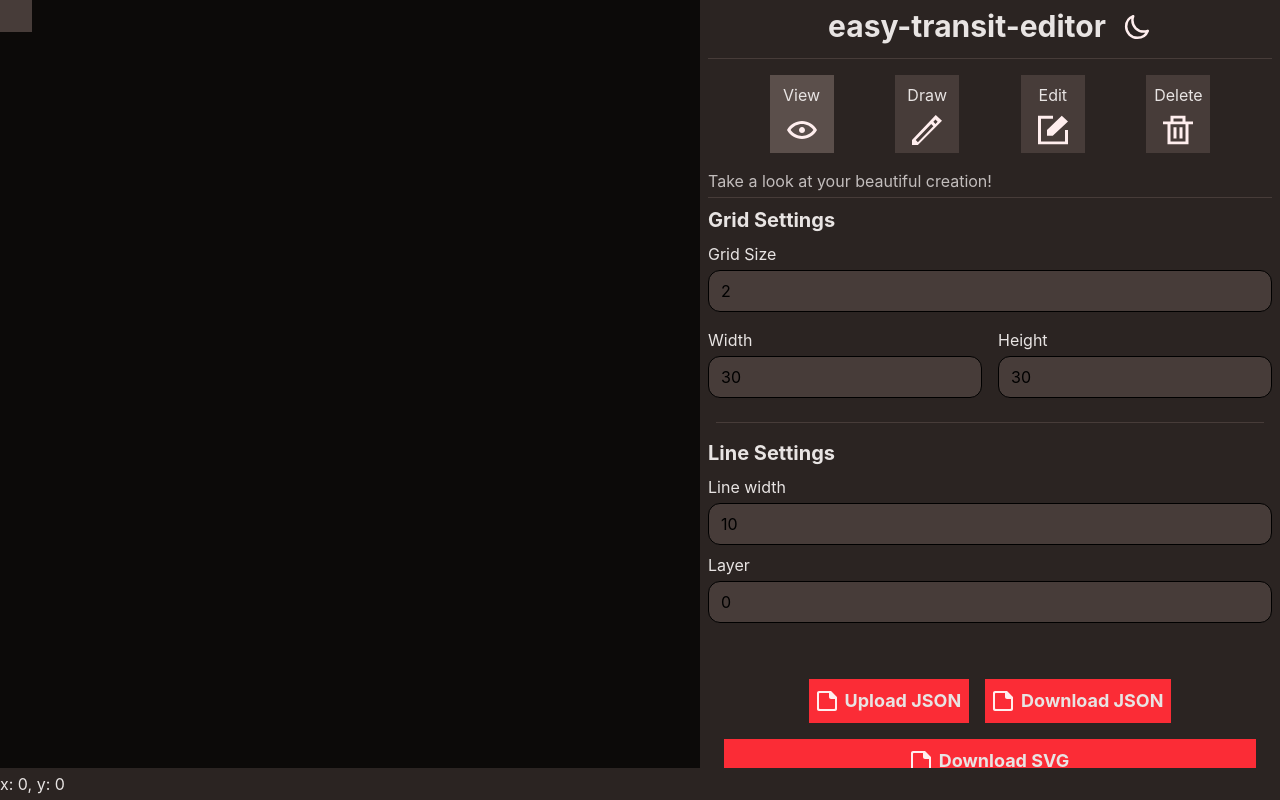
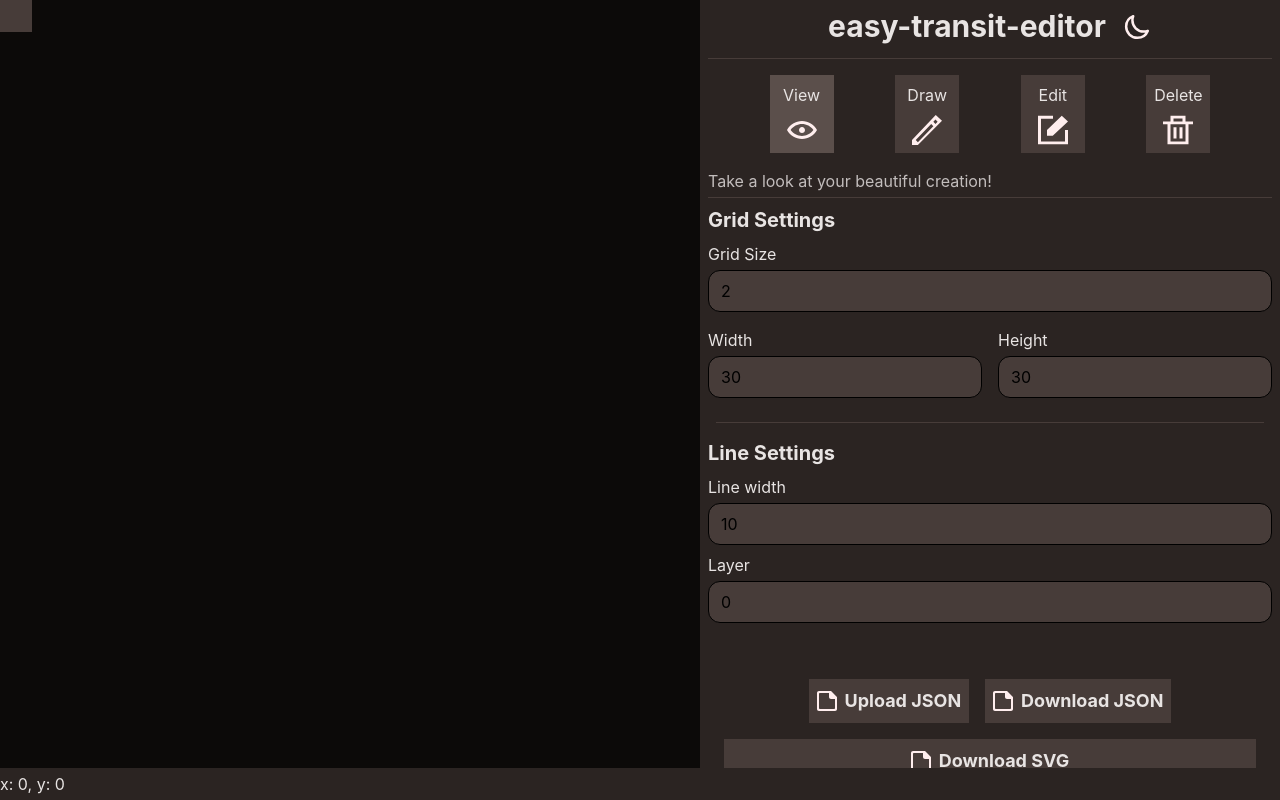
Before and after one commit to Timooosz/easy-transit-editor, a Svelte app: page / in a window 1280 px wide. Built offline with nearby package versions, Linux system fonts and the light colour scheme; some icons are missing.

Commit message:
Theme fixes

```diff
--- a/src/components/ActionSelector.svelte
+++ b/src/components/ActionSelector.svelte
@@ -8,7 +8,7 @@
     let selected = $derived( action.action === text);
 </script>
 
-<div class="flex flex-col justify-center items-center {selected ? getCurrentTheme().btn_default_selected : getCurrentTheme().btn_default} hover:{getCurrentTheme().btn_default_selected} py-2 w-16" on:click={() => {
+<div class="flex flex-col justify-center items-center {selected ? getCurrentTheme().btn_default_selected : getCurrentTheme().btn_default} hover:{getCurrentTheme().btn_default_selected} py-2 w-16 cursor-pointer" on:click={() => {
     if (!selected) {
         action.action = text;
     }
--- a/src/components/FileButton.svelte
+++ b/src/components/FileButton.svelte
@@ -5,7 +5,7 @@
     const { text, onclick } = $props();
 </script>
 
-<div class="flex flex-row bg-red-500 m-2 p-2 items-center justify-center" onclick={onclick}>
+<div class="flex flex-row {getCurrentTheme().btn_default} m-2 p-2 items-center justify-center cursor-pointer" onclick={onclick}>
     <Icon selected="File" size={20} color={getCurrentTheme().svg_icon} />
     <p class="text-lg font-bold ml-2 {getCurrentTheme().text_default}">{text}</p>
 </div>
--- a/src/components/SideBar.svelte
+++ b/src/components/SideBar.svelte
@@ -5,7 +5,7 @@
     import ColorPicker from "svelte-awesome-color-picker"
 
     import { gridSettings, drawSettings, measurements, setTransitData, transitSVG } from "../shared/shared.svelte";
-    import { getCurrentTheme } from "../lib/themes.svelte";
+    import { getCurrentTheme, getDarkMode } from "../lib/themes.svelte";
     import ThemeSelector from "./ThemeSelector.svelte";
     import FileButton from "./FileButton.svelte";
     import { downloadJsonData, exportSvgComponent, uploadJsonData } from "../lib/files.svelte";
@@ -48,7 +48,9 @@
     <StylizedInput label="Line width" value={drawSettings.width} onChange={(x: number) => drawSettings.width = x} min={1} />
     <StylizedInput label="Layer" value={drawSettings.layer} onChange={(x: number) => drawSettings.layer = x} />
 
-    <ColorPicker bind:hex={drawSettings.color} onInput={(event) => drawSettings.color = event.hex} position="responsive"/>
+    <div style="{getDarkMode() ? "--cp-bg-color: #333; --cp-border-color: white; --cp-text-color: white; --cp-input-color: #555; --cp-button-hover-color: #777" : ""} m-2">
+        <ColorPicker bind:hex={drawSettings.color} onInput={(event) => drawSettings.color = event.hex} position="responsive" />
+    </div>
 
     <div class="m-4">
         <div class="flex flex-row justify-center">
--- a/src/components/StationMenu.svelte
+++ b/src/components/StationMenu.svelte
@@ -71,9 +71,9 @@
             <StylizedInputSlider label="Roundness" value={currentSettings?.roundness} onChange={(x: number) => {update({roundness: x})}} />
 
             <div class="flex flex-row justify-evenly">
-                <button class="m-2 p-2 {getCurrentTheme().btn_default} hover:{getCurrentTheme().btn_default_selected}" onclick={copySettings}>Copy Settings</button>
-                <button class="m-2 p-2 {getCurrentTheme().btn_default} hover:{getCurrentTheme().btn_default_selected}" onclick={pasteSettings}>Paste Settings</button>
-                <button class="m-2 p-2 {getCurrentTheme().btn_default} hover:{getCurrentTheme().btn_default_selected}" onclick={setAsDefault}>Set As Default</button>
+                <button class="m-2 p-2 {getCurrentTheme().btn_default}" onclick={copySettings}>Copy Settings</button>
+                <button class="m-2 p-2 {getCurrentTheme().btn_default}" onclick={pasteSettings}>Paste Settings</button>
+                <button class="m-2 p-2 {getCurrentTheme().btn_default}" onclick={setAsDefault}>Set As Default</button>
             </div>
         </div>
     </div>
--- a/src/components/TextFieldMenu.svelte
+++ b/src/components/TextFieldMenu.svelte
@@ -9,7 +9,7 @@
     import StylizedInputSlider from "./StylizedInputSlider.svelte";
 
     import { tick } from "svelte";
-    import { getCurrentTheme } from "../lib/themes.svelte";
+    import { getCurrentTheme, getDarkMode } from "../lib/themes.svelte";
 
     let element: HTMLElement | undefined = $state();
     let windowPosition = $state({x: textFieldMenuSettings.x, y: textFieldMenuSettings.y})
@@ -93,7 +93,9 @@
                 <p class="{getCurrentTheme().text_default}">Background</p>
             </div>
 
-            <ColorPicker bind:hex={currentSettings.bgColor} onInput={(event) => {update({bgColor: event.hex ?? "#ff0000"})}} position="responsive" />
+            <div style={getDarkMode() ? "--cp-bg-color: #333; --cp-border-color: white; --cp-text-color: white; --cp-input-color: #555; --cp-button-hover-color: #777" : ""}>
+                <ColorPicker bind:hex={currentSettings.bgColor} onInput={(event) => {update({bgColor: event.hex ?? "#ff0000"})}} position="responsive" />
+            </div>
 
             <div class="flex flex-row">
                 <StylizedInput label="Width" value={currentSettings?.bgWidth} onChange={(x: number) => {update({bgWidth: x})}} />
--- a/src/lib/themes.svelte.ts
+++ b/src/lib/themes.svelte.ts
@@ -3,7 +3,7 @@ const themes = {
         bg_main: "bg-taupe-100",
         bg_secondary: "bg-taupe-200",
         bg_grid: "bg-taupe-50",
-        btn_default: "bg-taupe-200",
+        btn_default: "bg-taupe-200 hover:bg-taupe-300",
         btn_default_selected: "bg-taupe-300",
         text_default: "text-taupe-900",
         text_secondary: "text-taupe-900/80",
@@ -19,7 +19,7 @@ const themes = {
         bg_main: "bg-taupe-800",
         bg_secondary: "bg-taupe-700",
         bg_grid: "bg-taupe-950",
-        btn_default: "bg-taupe-700",
+        btn_default: "bg-taupe-700 hover:bg-taupe-600",
         btn_default_selected: "bg-taupe-600",
         text_default: "text-taupe-200",
         text_secondary: "text-taupe-200/80",
```
